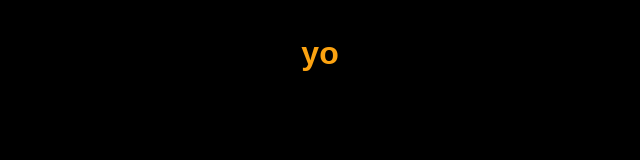
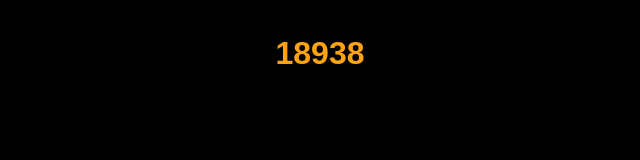
Before and after one commit to Rampiggy/mp2, a React (Vite) app: page /characters/18938 in a window 1280 px wide. Shown: the top 160 px of the page, without its empty margins (320-960 px from the left). Built offline with nearby package versions, Linux system fonts and the light colour scheme.

Commit message:
Add loader data

```diff
--- a/src/Components/CharacterComponent.tsx
+++ b/src/Components/CharacterComponent.tsx
@@ -1,17 +1,16 @@
 //import type { CharacterResponse } from "../Models/CharactersResponse";
 
-export default function CharacterComponent({
+import { useLoaderData } from "react-router-dom";
+
+export default function CharacterComponent() {
 	//	characterResponse,
 	//}: {
 	//	characterResponse: CharacterResponse;
 	//}) {
-	characterId,
-}: {
-	characterId: string;
-}) {
+	const data: { characterId: string } = useLoaderData();
 	return (
 		<>
-			<h1>{characterId}</h1>
+			<h1>{data.characterId}</h1>
 		</>
 	);
 }
--- a/src/main.tsx
+++ b/src/main.tsx
@@ -8,12 +8,16 @@ import CharacterComponent from "./Components/CharacterComponent.tsx";
 const router = createBrowserRouter(
 	[
 		{
-			path: "/",
-			element: <App />,
+			index: true,
+			Component: App,
 		},
 		{
 			path: "/characters/:characterId",
-			element: <CharacterComponent characterId="yo" />,
+			loader: ({ params }) => {
+				const characterId = params.characterId;
+				return { characterId: characterId };
+			},
+			Component: CharacterComponent,
 		},
 	],
 	{ basename: import.meta.env.BASE_URL },
```
